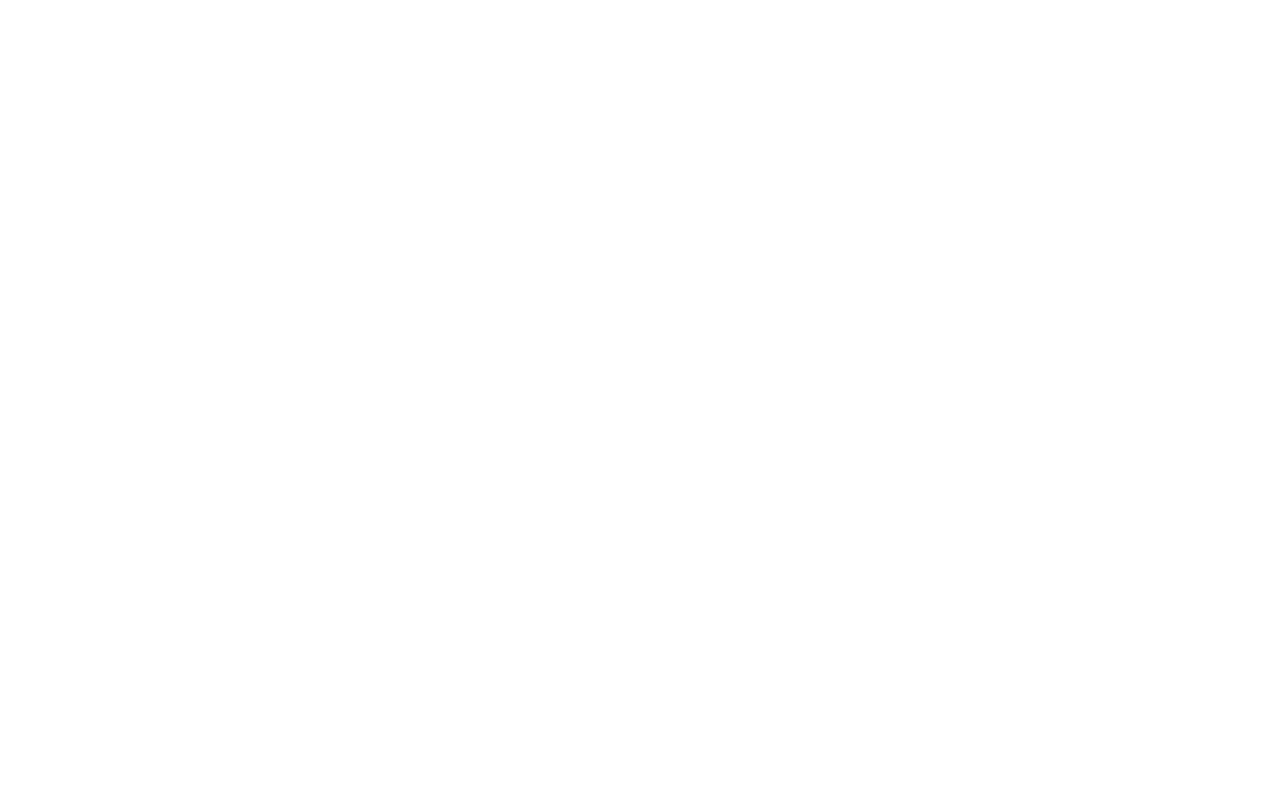
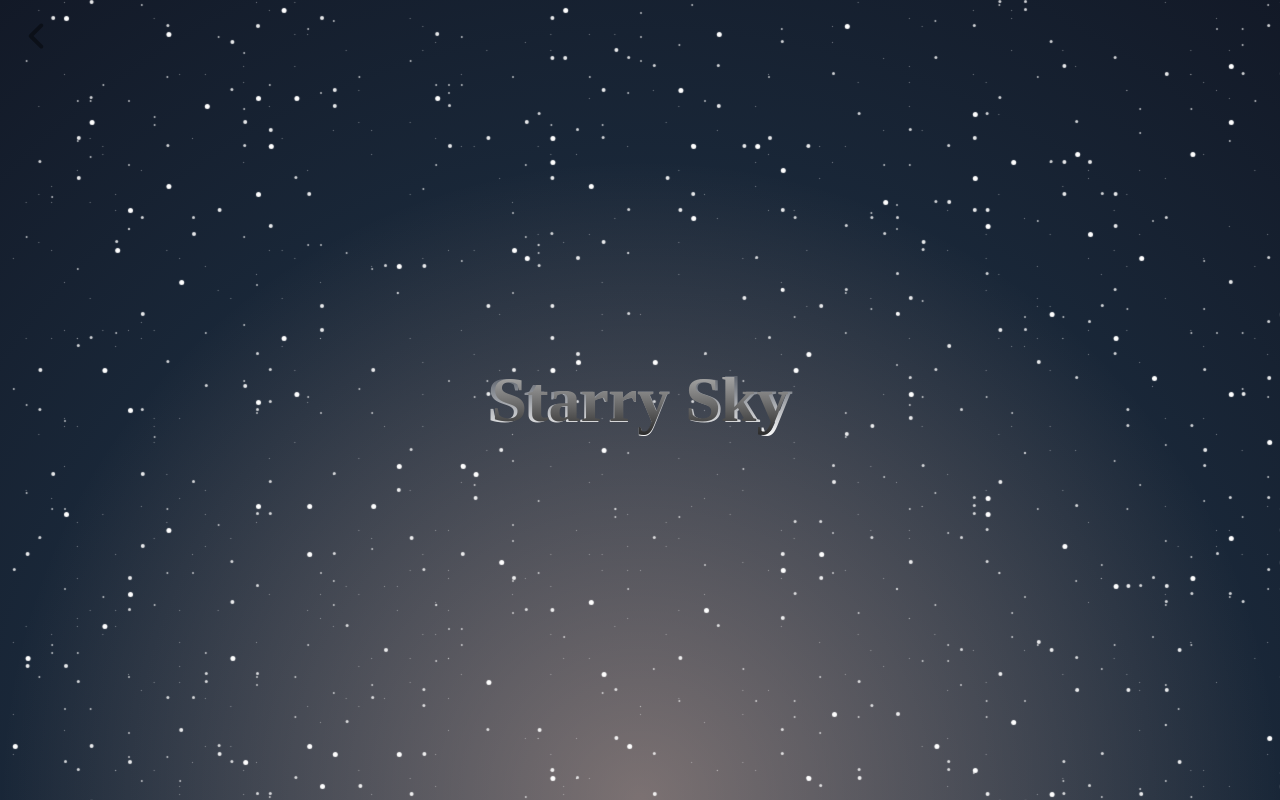
Before and after one commit to plzCatkkkk/myWeb, a Vue app: page /demo/starrySky in a window 1280 px wide. Before the commit this address had no page. Built offline with nearby package versions, Linux system fonts and the light colour scheme.

Commit message:
feat: 添加星空demo

```diff
--- a/src/views/demo/items/items.route.js
+++ b/src/views/demo/items/items.route.js
@@ -1,5 +1,6 @@
 const SketchpadSimple = () => import('./sketchpad-simple/index.vue')
 const CodeRain = () => import('./codeRain/index.vue')
+const StarrySky = () => import('./starry-sky/index.vue')
 const Test = () => import('./test/index.vue')
 
 export function DemoItemsRoute() {
@@ -15,6 +16,11 @@
       component: CodeRain,
     },
     {
+      path: 'starrySky',
+      name: 'StarrySky',
+      component: StarrySky,
+    },
+    {
       path: 'test',
       name: 'Test',
       component: Test,
--- /dev/null
+++ b/src/views/demo/items/starry-sky/index.vue
@@ -0,0 +1,105 @@
+<template>
+  <div class="fullscreen-background bg-color">
+    <div class="layer1"></div>
+    <div class="layer2"></div>
+    <div class="layer3"></div>
+    <div class="layer4"></div>
+    <!-- 改变顺序可以改变标题层级 -->
+    <div class="title">Starry Sky</div>
+    <div class="layer5"></div>
+  </div>
+</template>
+<script setup>
+defineComponent({
+  name: 'StarrySky',
+})
+</script>
+<style lang="scss" scoped>
+@use 'sass:string';
+@use 'sass:math';
+.title {
+  position: fixed;
+  top: 50%;
+  left: 50%;
+  transform: translate(-50%, -50%);
+  text-wrap-mode: nowrap;
+  background: linear-gradient(transparent, #ffffff);
+  -webkit-background-clip: text;
+  color: transparent;
+  font-size: calc(8vmin + 2px);
+  font-weight: bolder;
+  //   盖两层元素实现底部描边效果（简直是甜菜）
+  // 不管是before还是after，伪元素在这种情况下都只能覆盖在真元素上，设置z-index也无效
+  &::after {
+    content: 'Starry Sky';
+    z-index: 1;
+    position: fixed;
+    top: 50%;
+    left: 50%;
+    transform: translate(-50%, -50%);
+    background: linear-gradient(#c1c1c1, #272727);
+    -webkit-background-clip: text;
+    color: transparent;
+    font-size: 8vmin;
+    font-weight: bolder;
+  }
+}
+.bg-color {
+  background-color: #0e101c;
+  background-image:
+    //   声明顺序决定层叠顺序：第一个声明的背景图像在最上层，后续声明的背景图像依次在下层
+
+    radial-gradient(closest-side, #ffc0a166, transparent),
+    radial-gradient(closest-side, #243d53, transparent);
+  background-size:
+    100vmax 100vmax,
+    200vmax 200vmax;
+  background-position:
+    top calc(100vh - 50vmax) left calc(50vw - 50vmax),
+    top calc(100vh - 100vmax) left calc(50vw - 100vmax);
+  background-repeat: no-repeat;
+}
+@function getShadows($n) {
+  $result: '#{math.random(100)}vw #{math.random(100)}vh 1px 0 #fff';
+  @for $i from 2 through $n {
+    $result: '#{$result}, #{math.random(100)}vw #{math.random(100)}vh 1px 0 #fff';
+  }
+  // unquote函数去掉引号
+  @return string.unquote($result);
+}
+@keyframes movement {
+  // 反过来可以下雪hhh
+  to {
+    transform: translateY(-100vh);
+  }
+}
+$duration: 400s;
+@for $i from 1 through 5 {
+  $duration: calc($duration / 2);
+  $count: math.div(500, $i);
+  $opacity: math.div($i, 10) + 0.5;
+  //   $opacity: 1;
+  .layer#{$i} {
+    $size: #{$i}px;
+    position: fixed;
+    left: 0;
+    top: 0;
+    width: $size;
+    height: $size;
+    border-radius: 50%;
+    opacity: $opacity;
+    box-shadow: getShadows(math.floor($count));
+    animation: movement $duration linear infinite;
+    &::after {
+      content: '';
+      position: inherit;
+      left: 0;
+      top: 100vh;
+      width: inherit;
+      height: inherit;
+      border-radius: inherit;
+      box-shadow: inherit;
+    }
+  }
+}
+</style>
```
